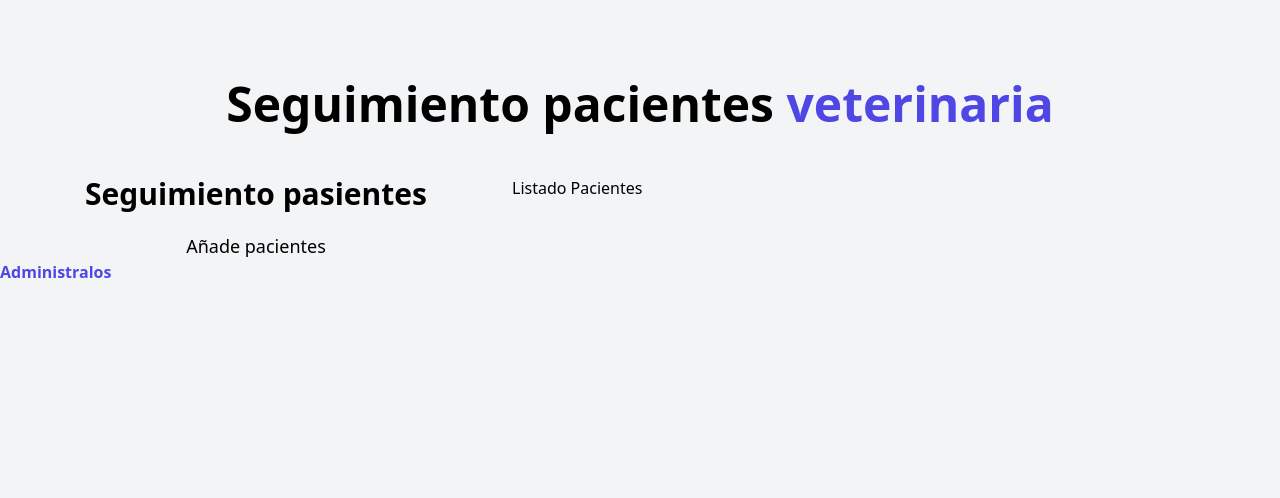
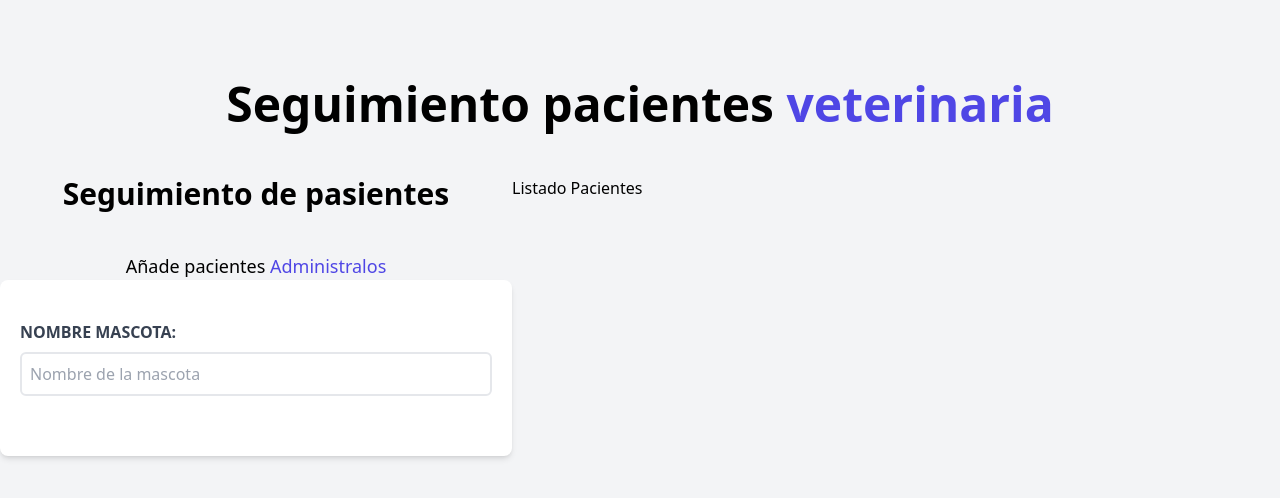
Before and after one commit to Davidlamilla/ElectivaII, a React (Vite) app in the folder citas-react/: page / in a window 1280 px wide. Shown: the top 498 px of the page. Built offline with nearby package versions, Linux system fonts and the light colour scheme.

Commit message:
Avance clase 16-01-23

```diff
--- a/citas-react/src/assets/Componets/Formulario.jsx
+++ b/citas-react/src/assets/Componets/Formulario.jsx
@@ -3,17 +3,26 @@ import React from 'react'
 export const Formulario = () => {
   return (
    <div className="md:w-1/2 lg:w-2/5">
-    <h2 className="font-black text-3xl text-center">
-      Seguimiento pasientes
+    <h2 className="font-black text-3xl text-center mb-10">
+      Seguimiento de pasientes
     </h2>
-    <p className='text-lg mt-5 text-center'>
+    <p className="text-lg mt-5 text-center">
       Añade pacientes {" "}
+      <span className='text-indigo-600'
+      font-bold>Administralos</span>
+
     </p>
-      <span className="text-indigo-600 font-bold">Administralos</span>
 
-        <form action="">
+    <form className='bg-white shadow-md rounded-lg py-10 px-5'>
+      <div className='mb-5'>
+        <label htmlFor="mascota" className="block
+          text-gray-700 uppercase font-bold">Nombre Mascota:</label>
 
-        </form>
+        <input id="mascota" type="text" className='border-2
+        w-full p-2 mt-2 placeholder-gray-400 rounded-md'
+        placeholder='Nombre de la mascota' />
+      </div>
+    </form>
    </div>
   )
 }
```
